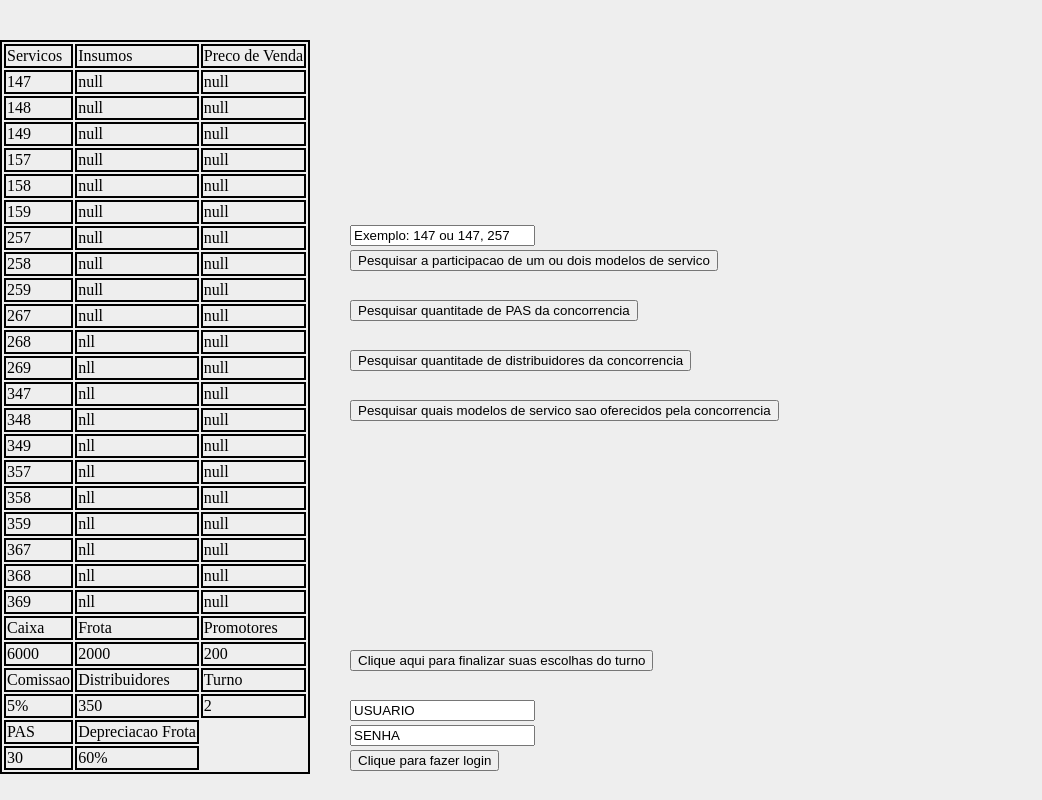
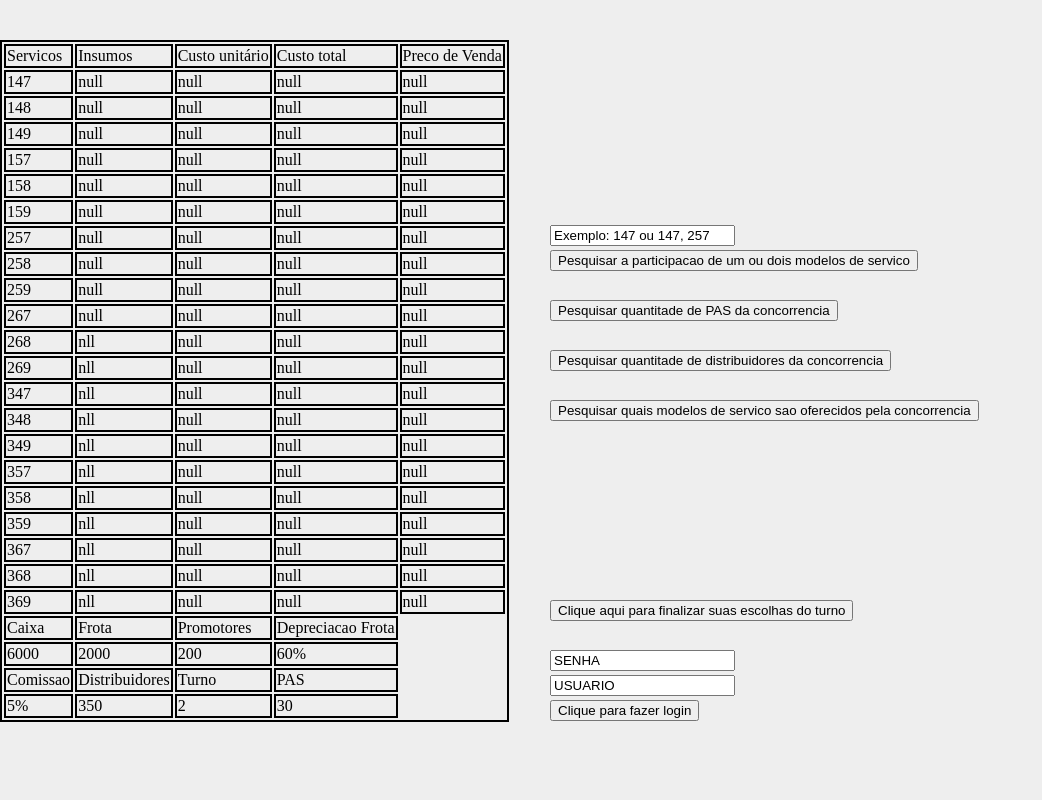
Before and after one commit to Renancy/projeto-fernando-1, a website: page playground/implementacao-pontuacao/public/index.html in a window 1280 px wide. Shown: the whole page, without its empty margins (0-1042 px from the left). Drawn offline with nearby package versions, Linux system fonts and the light colour scheme; no server answers.

Commit message:
front-inputs

```diff
--- a/playground/implementacao-pontuacao/public/index.html
+++ b/playground/implementacao-pontuacao/public/index.html
@@ -20,58 +20,58 @@
             #valorx {
                 position: absolute;
                 top: 25px;
-                left: 350px;
+                left: 550px;
             }
             #cx {
                 position: absolute;
                 top: 400px;
-                left: 350px;
+                left: 550px;
             }
             #fx {
                 position: absolute;
                 top: 75px;
-                left: 350px;
+                left: 550px;
             }
             #ck {
                 position: absolute;
                 top: 300px;
-                left: 350px;
+                left: 550px;
 
             }
             #fk {
                 position: absolute;
                 top: 350px;
-                left: 350px;
+                left: 550px;
             }
             #usuario {
                 position: absolute;
-                top: 700px;
-                left: 350px;
+                top: 675px;
+                left: 550px;
             }
             #senha {
                 position: absolute;
-                top: 725px;
-                left: 350px;
+                top: 650px;
+                left: 550px;
             }
             #bsenha {
                 position: absolute;
-                top: 750px;
-                left: 350px;
+                top: 700px;
+                left: 550px;
             }
             #valory {
                 position: absolute;
                 top: 225px;
-                left: 350px;
+                left: 550px;
             }
             #by {
                 position: absolute;
                 top: 250px;
-                left: 350px;
+                left: 550px;
             }
             #bsend {
                 position: absolute;
-                top: 650px;
-                left: 350px;
+                top: 600px;
+                left: 550px;
             }
 
            </style>
@@ -79,10 +79,14 @@
             <tr>
               <td>Servicos</td>
               <td>Insumos</td>
+              <td>Custo unitário</td>
+              <td>Custo total</td>
               <td>Preco de Venda</td>
             </tr>
             <tr>
                 <td>147</td>
+                <td>null</td>
+                <td>null</td>
                 <td>null</td>
                 <td>null</td>
             </tr>
@@ -90,9 +94,13 @@
                 <td>148</td>
                 <td>null</td>
                 <td>null</td>
+                <td>null</td>
+                <td>null</td>
             </tr>
             <tr>
                 <td>149</td>
+                <td>null</td>
+                <td>null</td>
                 <td>null</td>
                 <td>null</td>
             </tr>
@@ -100,9 +108,13 @@
                 <td>157</td>
                 <td>null</td>
                 <td>null</td>
+                <td>null</td>
+                <td>null</td>
             </tr>
             <tr>
                 <td>158</td>
+                <td>null</td>
+                <td>null</td>
                 <td>null</td>
                 <td>null</td>
             </tr>
@@ -110,9 +122,13 @@
                 <td>159</td>
                 <td>null</td>
                 <td>null</td>
+                <td>null</td>
+                <td>null</td>
             </tr>
             <tr>
                 <td>257</td>
+                <td>null</td>
+                <td>null</td>
                 <td>null</td>
                 <td>null</td>
             </tr>
@@ -120,9 +136,13 @@
                 <td>258</td>
                 <td>null</td>
                 <td>null</td>
+                <td>null</td>
+                <td>null</td>
             </tr>
             <tr>
                 <td>259</td>
+                <td>null</td>
+                <td>null</td>
                 <td>null</td>
                 <td>null</td>
             </tr>
@@ -130,92 +150,111 @@
                 <td>267</td>
                 <td>null</td>
                 <td>null</td>
+                <td>null</td>
+                <td>null</td>
             </tr>
             <tr>
                 <td>268</td>
                 <td>nll</td>
+                <td>null</td>
+                <td>null</td>
                 <td>null</td>
             </tr>
             <tr>
                 <td>269</td>
                 <td>nll</td>
                 <td>null</td>
+                <td>null</td>
+                <td>null</td>
             </tr>
             <tr>
                 <td>347</td>
                 <td>nll</td>
+                <td>null</td>
+                <td>null</td>
                 <td>null</td>
             </tr>
             <tr>
                 <td>348</td>
                 <td>nll</td>
                 <td>null</td>
+                <td>null</td>
+                <td>null</td>
             </tr>
             <tr>
                 <td>349</td>
                 <td>nll</td>
+                <td>null</td>
+                <td>null</td>
                 <td>null</td>
             </tr>
             <tr>
                 <td>357</td>
                 <td>nll</td>
                 <td>null</td>
+                <td>null</td>
+                <td>null</td>
             </tr>
             <tr>
                 <td>358</td>
                 <td>nll</td>
+                <td>null</td>
+                <td>null</td>
                 <td>null</td>
             </tr>
             <tr>
                 <td>359</td>
                 <td>nll</td>
                 <td>null</td>
+                <td>null</td>
+                <td>null</td>
             </tr>
             <tr>
                 <td>367</td>
                 <td>nll</td>
+                <td>null</td>
+                <td>null</td>
                 <td>null</td>
             </tr>
             <tr>
                 <td>368</td>
                 <td>nll</td>
                 <td>null</td>
+                <td>null</td>
+                <td>null</td>
             </tr>
             <tr>
                 <td>369</td>
                 <td>nll</td>
+                <td>null</td>
+                <td>null</td>
                 <td>null</td>
             </tr>
             <tr>
                 <td>Caixa</td>
                 <td>Frota</td>
                 <td>Promotores</td>
+                <td>Depreciacao Frota</td>
             </tr>
             <tr>
                 <td>6000</td>
                 <td>2000</td>
                 <td>200</td>
+                <td>60%</td>
             </tr>
             <tr>
                 <td>Comissao</td>
                 <td>Distribuidores</td>
                 <td>Turno</td>
+                <td>PAS</td>
             </tr>
             <tr>
                 <td>5%</td>
                 <td>350</td>
                 <td>2</td>
+                <td>30</td>
             </tr>
-            <tr>
-                <td>PAS</td>
-                <td>Depreciacao Frota</td>
 
-            </tr>
-            <tr>
-                <td>30</td>
-                <td>60%</td>
-
-            </tr>
           </table>
 
 
@@ -333,10 +372,15 @@
                 alert('login aprovado para ' + cre)
             })
             function eventox() {
-                let valor = document.getElementById("valorx").value;
-                socket.emit('porcentagem-comissao', valor)
+                socket.emit('alterar-porcetagem-comissao', 43)
+                 }
+            function sety() {
+                socket.emit('alterar-porcetagem-comissao', 43)
                 }
             function eventok() {
+                socket.emit('alterar-porcetagem-comissao', 43)
+            }
+            function parareventok() {
                 socket.emit('alterar-porcetagem-comissao', 43)
             }
             function login() {
```
Also changed, not shown: playground/implementacao-pontuacao/publicadm/index.html (+20 -10 lines).
